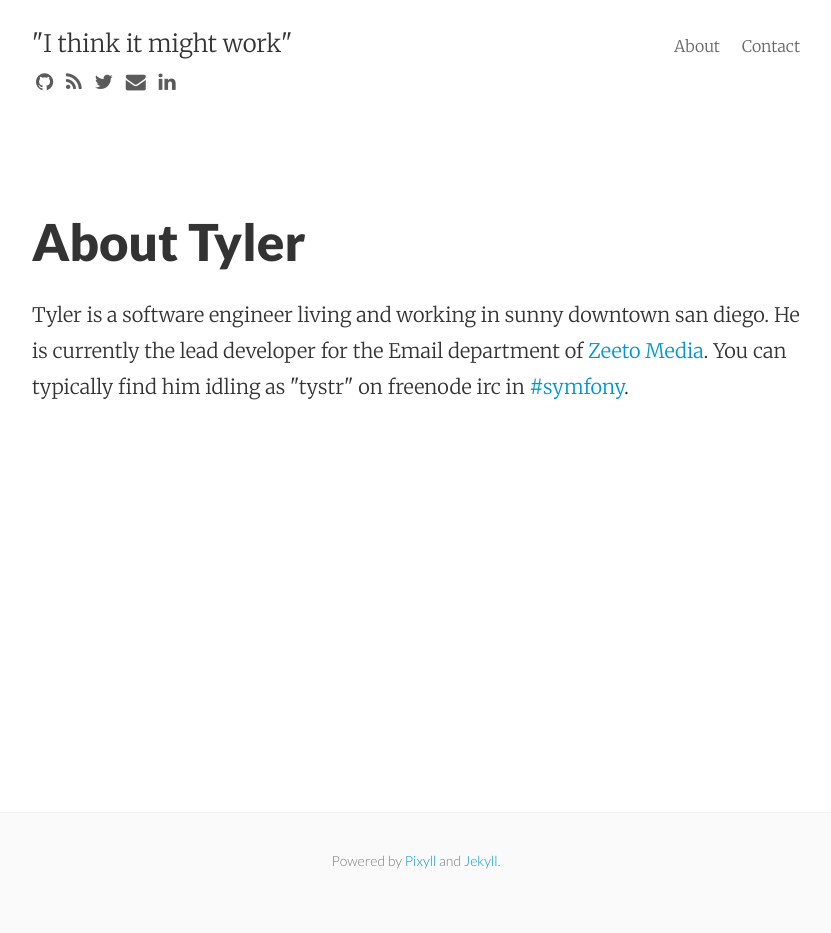
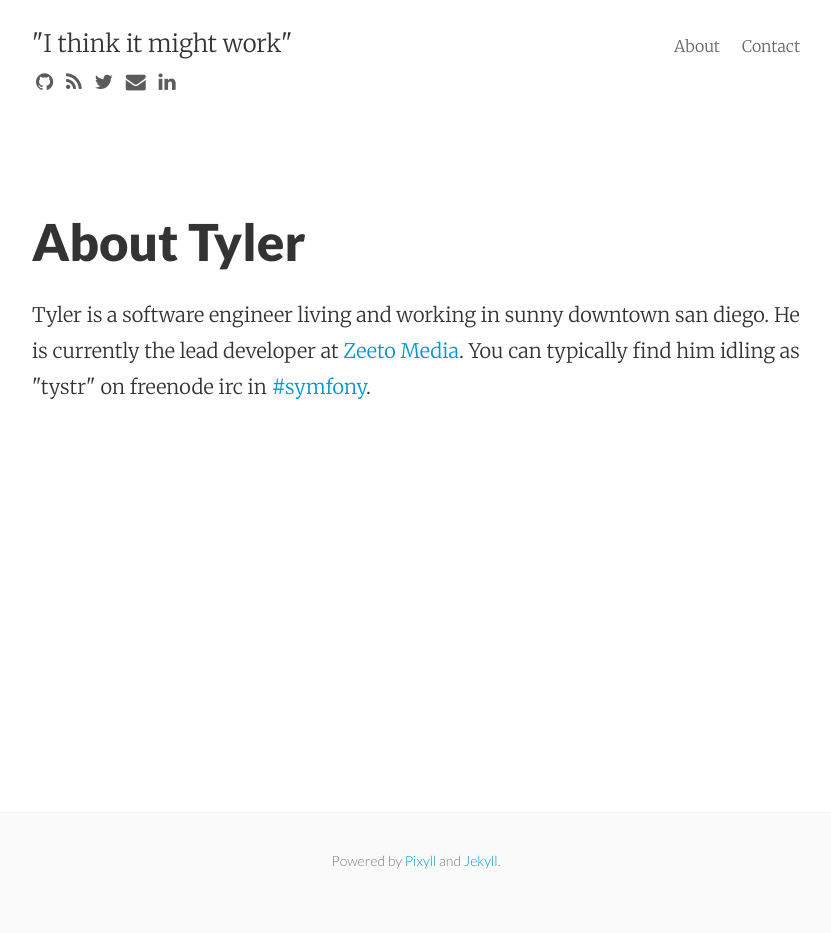
Before and after one commit to tystr/tystr.github.io, a Jekyll site: the page built from about.md, in a window 1280 px wide. Shown: the whole page, without its empty margins (224-1055 px from the left). Built offline with Jekyll 4.4.1, drawn with Linux system fonts in a browser that asks for light colours; nearby versions of some CDN libraries.

Commit message:
about update

```diff
--- a/about.md
+++ b/about.md
@@ -4,8 +4,8 @@ title: About Tyler
 permalink: /about/
 ---
 
-<p>Tyler is a software engineer living and working in sunny downtown san diego. He is currently the lead developer for
-the Email department of <a href="http://zeetomedia.com" target="_blank">Zeeto Media</a>.
+<p>Tyler is a software engineer living and working in sunny downtown san diego. He is currently the lead developer
+at <a href="http://zeetomedia.com" target="_blank">Zeeto Media</a>.
 
 You can typically find him idling as "tystr" on freenode irc in <a href="irc://irc.freenode.net/symfony">#symfony</a>.
 </p>
```
